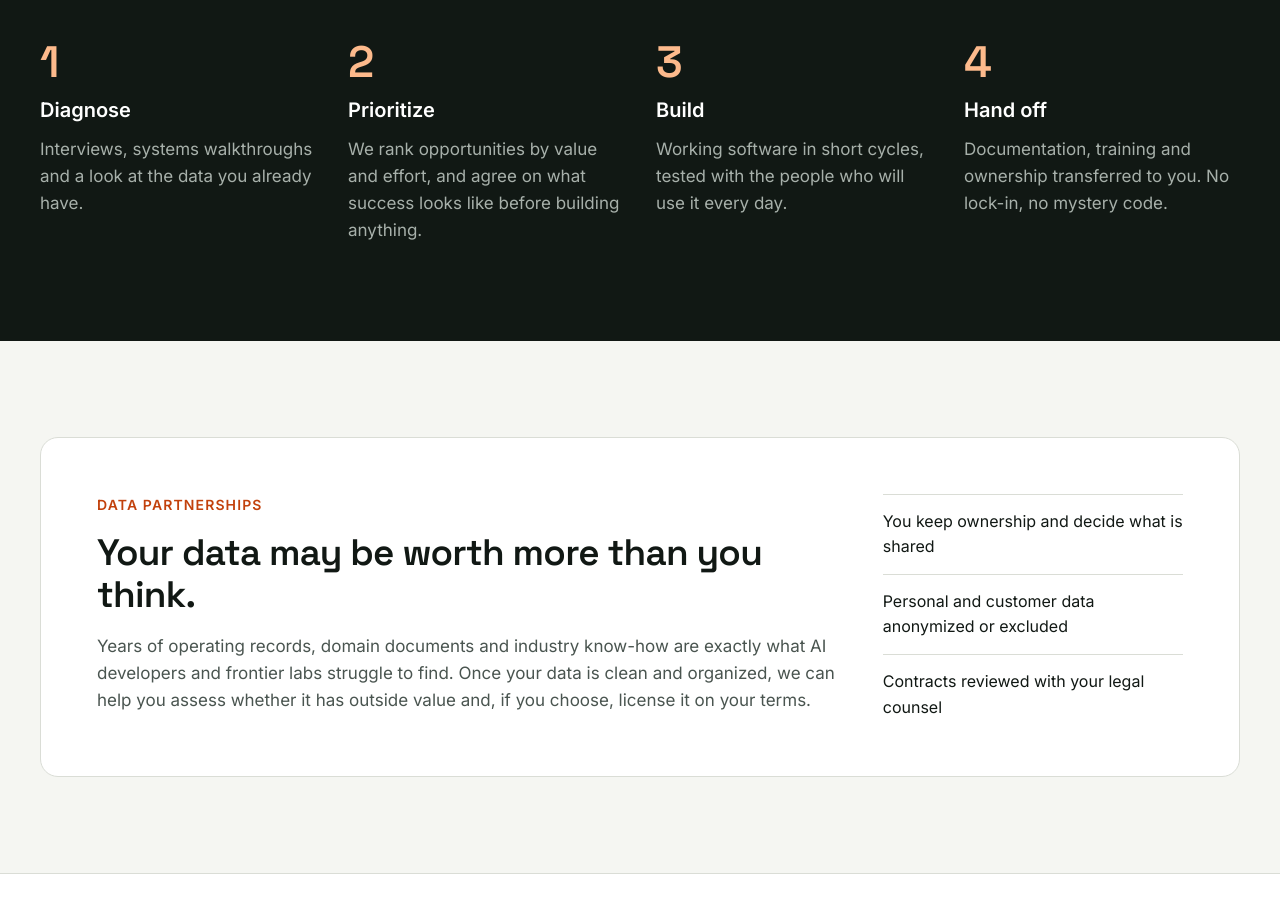
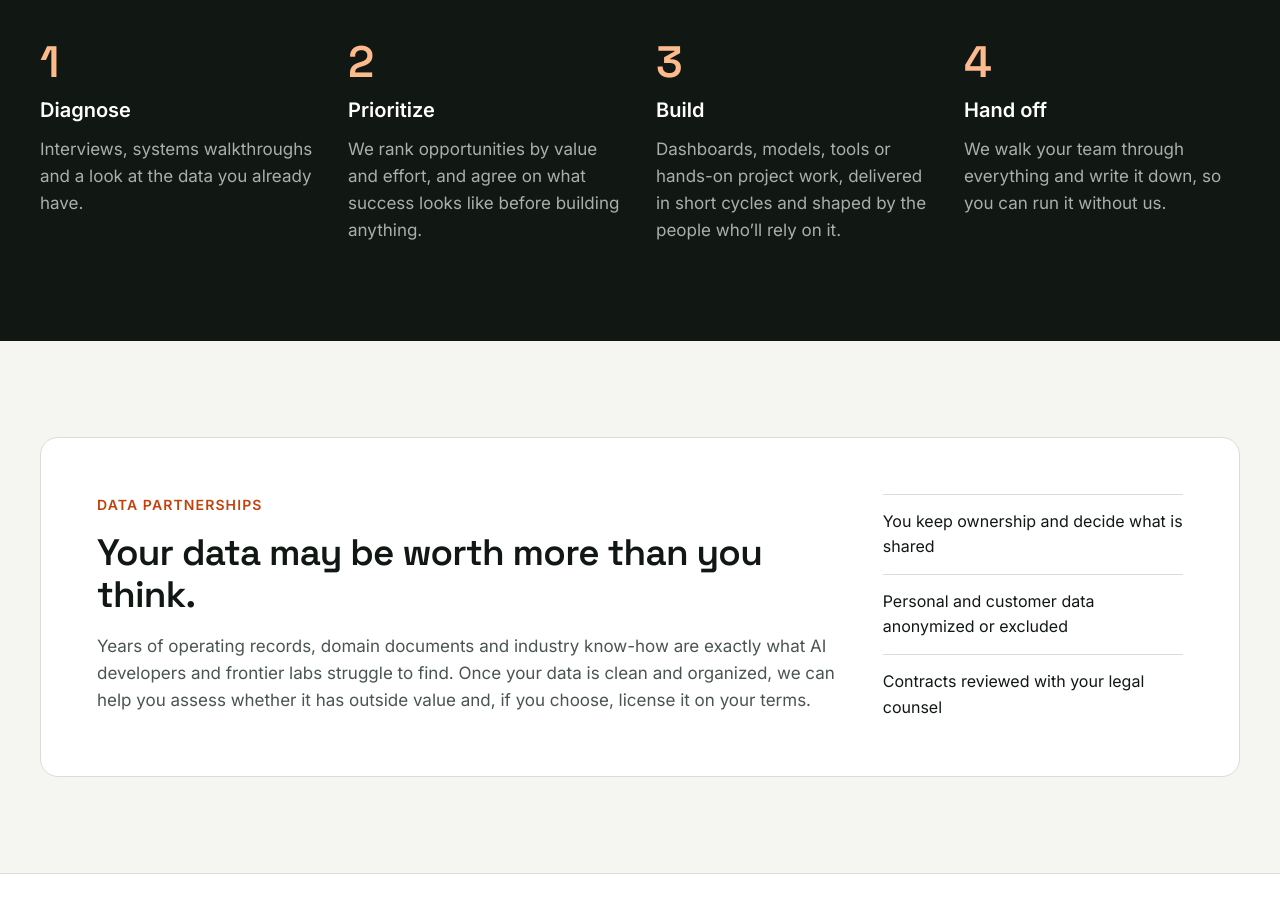
Before and after one commit to biomwalk/Walker-Consulting-Site, a plain HTML site: page index.html in a window 1280 px wide. Shown: the part 2880-3792 px from the top of the page. Drawn offline with Linux system fonts and the light colour scheme.

Commit message:
Generalize How We Work build and hand-off copy
Co-Authored-By: Claude Opus 5.5 <noreply@anthropic.com>

```diff
--- a/index.html
+++ b/index.html
@@ -146,12 +146,12 @@ a{color:#111814}a:hover{color:#4A5550}
 <div style="display: flex; flex-direction: column; gap: 10px">
 <span style="font-family: 'Space Grotesk', sans-serif; font-size: 44px; font-weight: 600; color: #FDBA8C; line-height: 1">3</span>
 <h3 style="margin: 0; font-size: 20px; font-weight: 600; color: #FFFFFF">Build</h3>
-<p style="margin: 0; color: #A7B0AA">Working software in short cycles, tested with the people who will use it every day.</p>
+<p style="margin: 0; color: #A7B0AA">Dashboards, models, tools or hands-on project work, delivered in short cycles and shaped by the people who’ll rely on it.</p>
 </div>
 <div style="display: flex; flex-direction: column; gap: 10px">
 <span style="font-family: 'Space Grotesk', sans-serif; font-size: 44px; font-weight: 600; color: #FDBA8C; line-height: 1">4</span>
 <h3 style="margin: 0; font-size: 20px; font-weight: 600; color: #FFFFFF">Hand off</h3>
-<p style="margin: 0; color: #A7B0AA">Documentation, training and ownership transferred to you. No lock-in, no mystery code.</p>
+<p style="margin: 0; color: #A7B0AA">We walk your team through everything and write it down, so you can run it without us.</p>
 </div>
 </div>
 </div>
```
